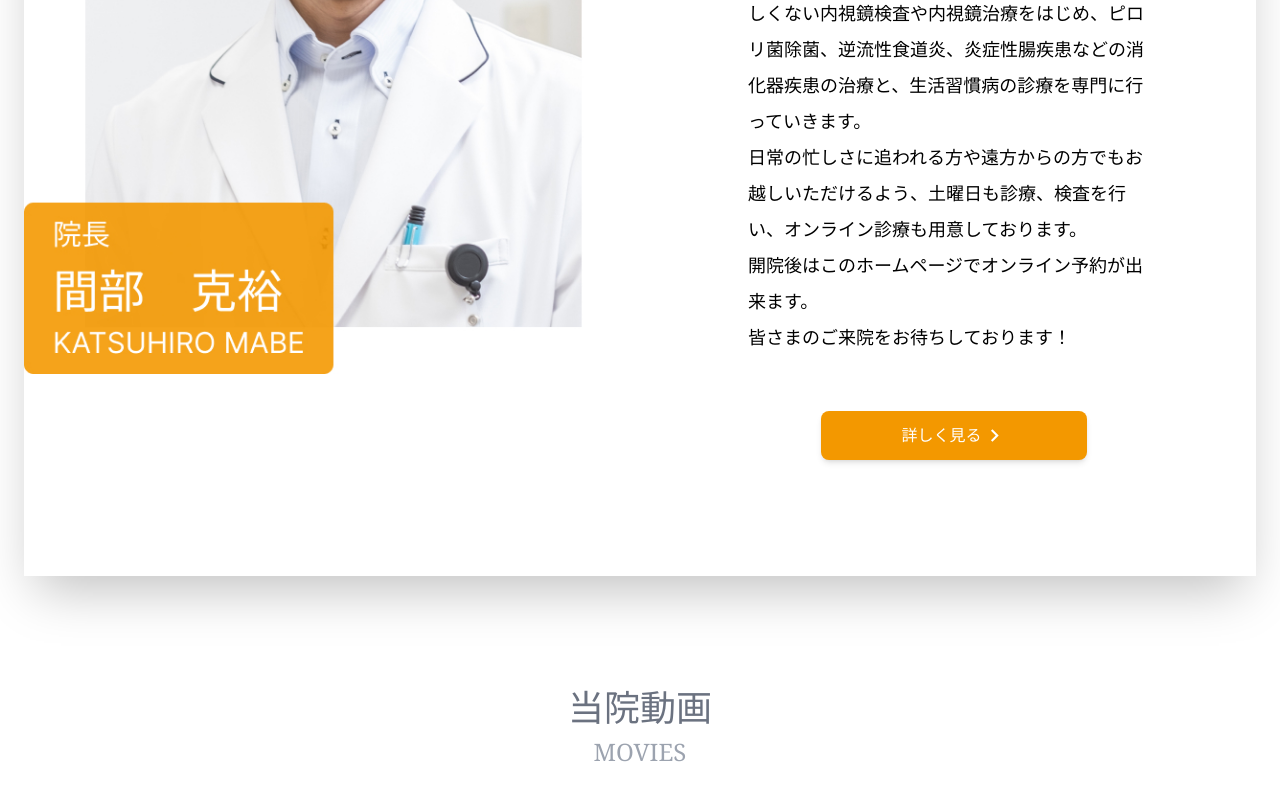
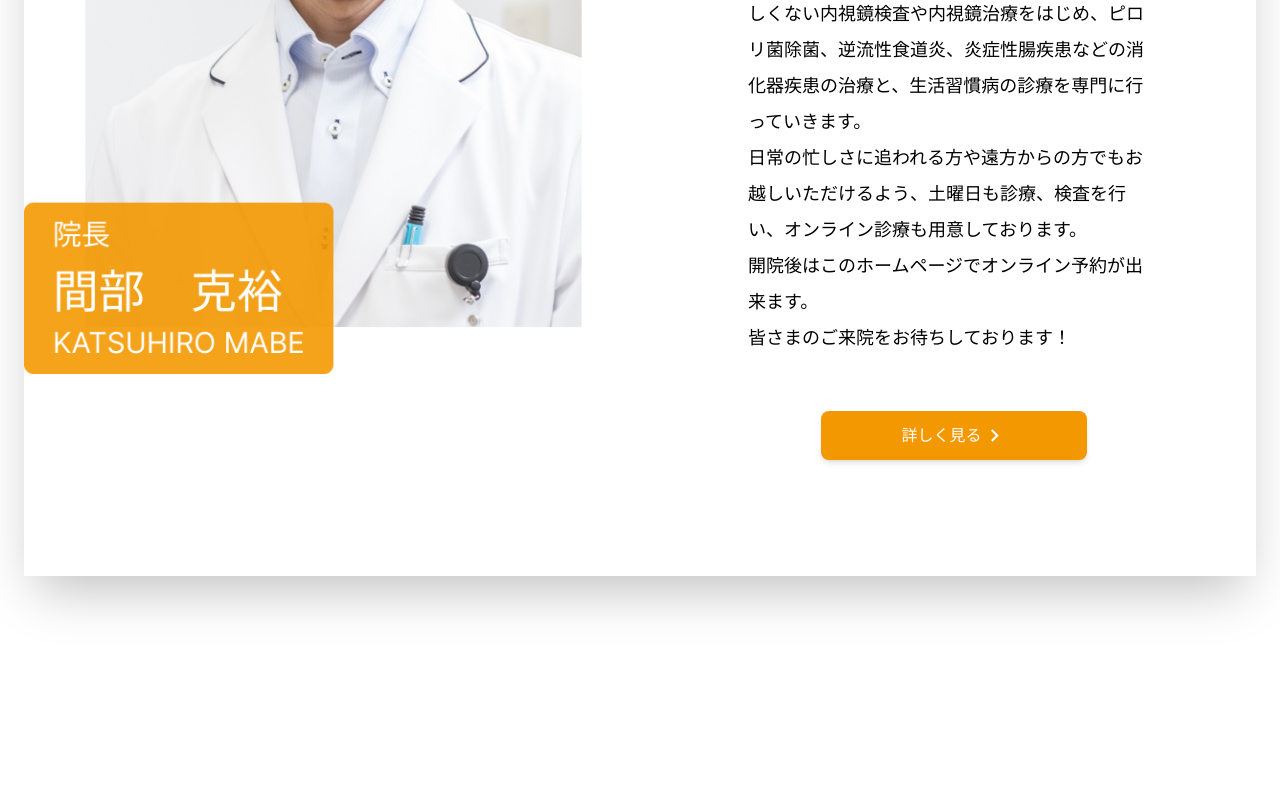
Before and after one commit to uto96315/hakodate-naishikyo, a Next.js app: page / in a window 1280 px wide. Shown: the part 1778-2578 px from the top of the page. Built offline with nearby package versions, Linux system fonts and the light colour scheme.

Commit message:
Movies部分でバグが出ているので一次的にコメントアウト

```diff
--- a/src/pages/index.tsx
+++ b/src/pages/index.tsx
@@ -49,8 +49,8 @@ export default function Home() {
 
         {/* 以下本体 */}
         <News />
-          <Message />
-          <Movies />
+        <Message isNextButton={true} />
+        {/* <Movies /> */}
         <AboutClinic />
 
         <div className='min-h-screen'></div>
```
Lines whose indentation alone changed are shown as unchanged.
